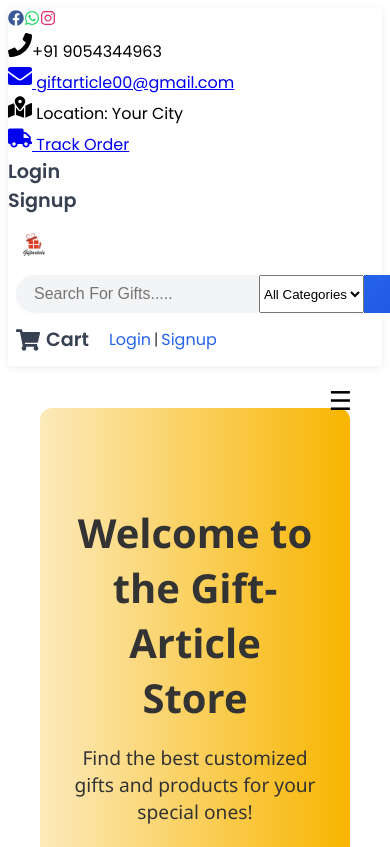
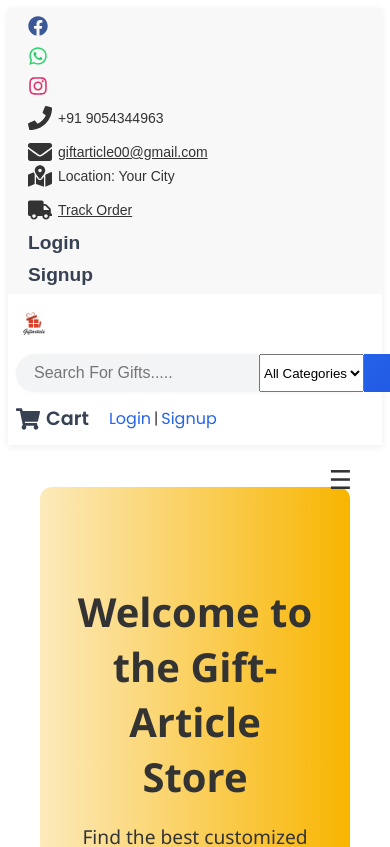
Before and after one commit to pritivanzara08/Internship-Project, a Next.js app: page / in a window 390 px wide. Shown: the top 847 px of the page. Built offline with nearby package versions, Linux system fonts and the light colour scheme.

Commit message:
header chnage

```diff
--- a/package.json
+++ b/package.json
@@ -10,6 +10,8 @@
     "lint": "next lint"
   },
   "dependencies": {
+    "@chakra-ui/icons": "^2.2.4",
+    "@chakra-ui/react": "^3.22.0",
     "@fortawesome/fontawesome-free": "^6.7.2",
     "@fortawesome/fontawesome-svg-core": "^6.7.2",
     "@fortawesome/free-brands-svg-icons": "^6.7.2",
--- a/src/components/layout/Header.css
+++ b/src/components/layout/Header.css
@@ -8,6 +8,85 @@ body {
   position: sticky;
   top: 0;
   z-index: 50;
+}
+
+.header-top {
+  display: flex;
+  justify-content: space-between;
+  background-color: #f8f8f8;
+  padding: 8px 20px;
+  font-size: 14px;
+  font-family: Arial, sans-serif;
+  flex-wrap: wrap;
+}
+
+.header-top-left, .header-top-right {
+  display: flex;
+  align-items: center;
+  gap: 15px;
+}
+
+.facebook-link, .whatsapp-link, .instagram-link {
+  display: inline-flex;
+  align-items: center;
+  text-decoration: none;
+  color: inherit;
+  font-size: 20px;
+  transition: transform 0.2s;
+}
+
+.facebook-link:hover, .whatsapp-link:hover, .instagram-link:hover {
+  transform: scale(1.5);
+}
+
+.icon-text {
+  display: flex;
+  align-items: center;
+  gap: 6px;
+  font-size: 14px;
+  color: #333;
+}
+
+.icon {
+  font-size: 16px;
+}
+
+.user-info {
+  display: flex;
+  align-items: center;
+  gap: 10px;
+}
+
+.user-info span {
+  font-weight: 600;
+}
+
+.icon-link {
+  display: flex;
+  align-items: center;
+  gap: 6px;
+  text-decoration: none;
+  color: #333;
+  font-size: 14px;
+  transition: color 0.3s;
+}
+
+.icon-link:hover {
+  color: #007bff;
+}
+
+button {
+  background-color: transparent;
+  border: none;
+  cursor: pointer;
+  color: #333;
+  font-size: 14px;
+  padding: 4px 8px;
+  transition: color 0.2s;
+}
+
+button:hover {
+  color: #ff0000;
 }
 
 .header-container {
@@ -139,6 +218,15 @@ body {
   .header-search-form {
     margin: 0;
     max-width: none;
+  }
+  .header-top {
+    flex-direction: column;
+    align-items: flex-start;
+  }
+  .header-top-left, .header-top-right {
+    flex-direction: column;
+    align-items: flex-start;
+    gap: 10px;
   }
 }
 @media (max-width: 600px) {
```
Also changed, not shown: 1 other file (tests, documents, lock files or other folders).
